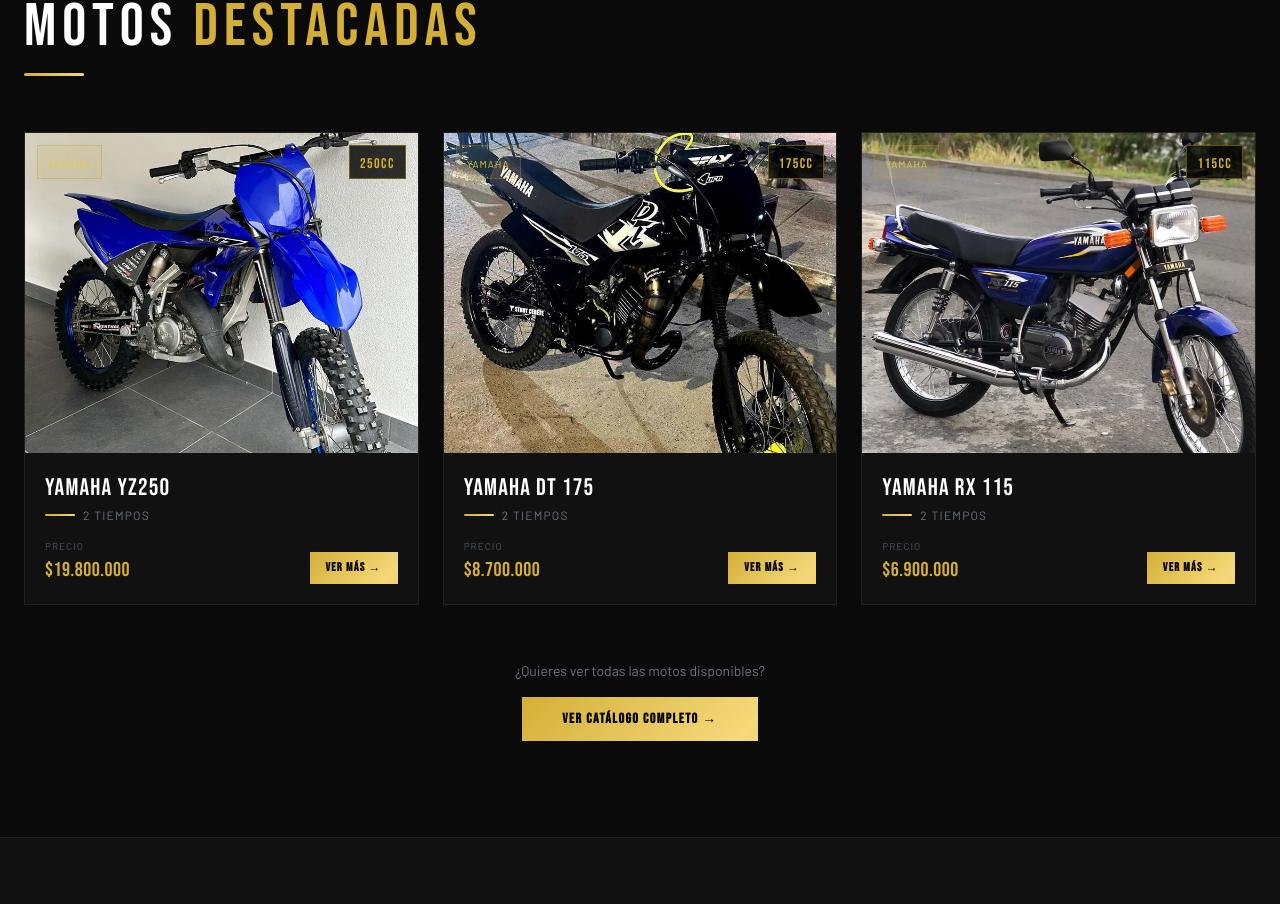
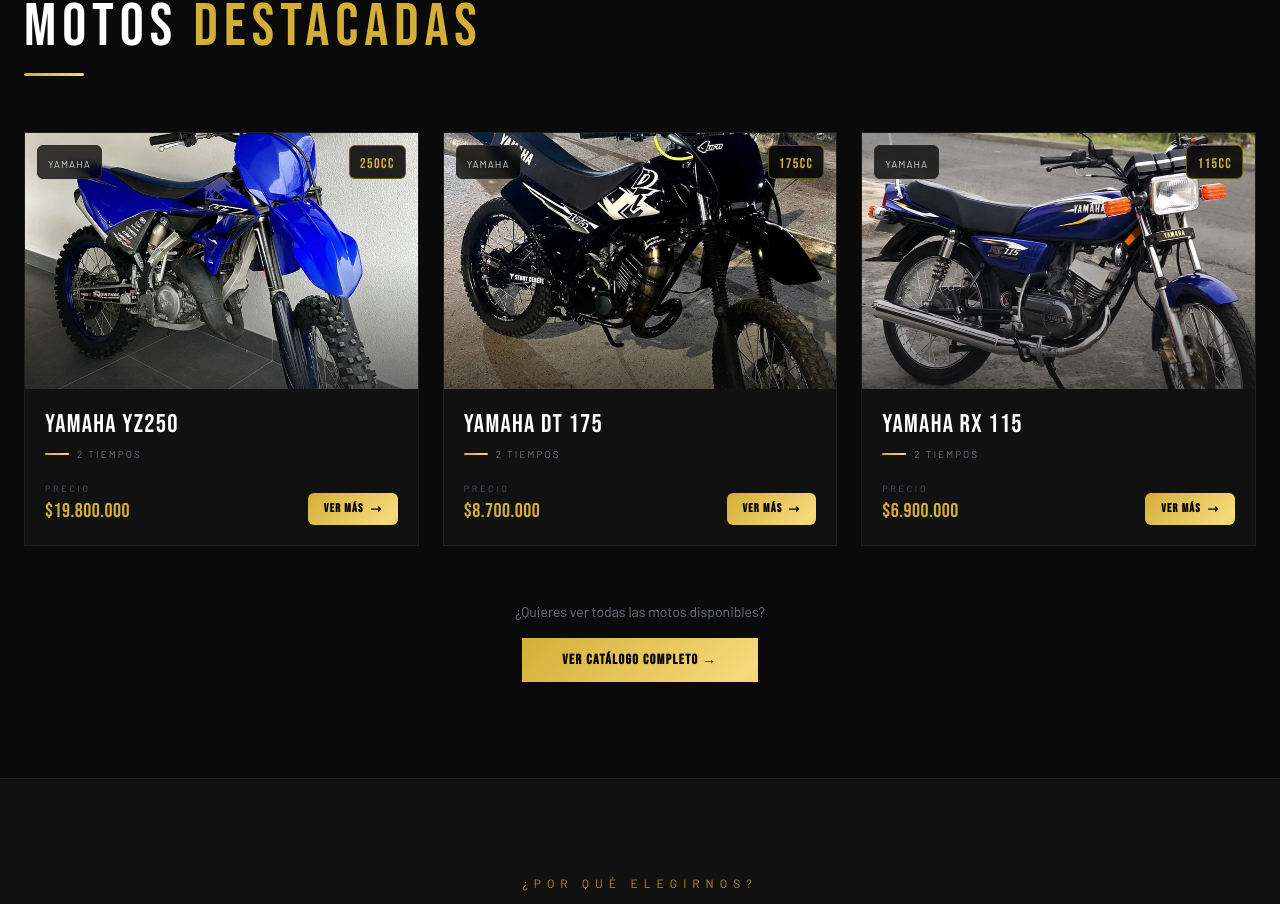
Before and after one commit to Totti058/catalogo2t, a React (Vite) app: page / in a window 1280 px wide. Shown: the part 1049-1953 px from the top of the page. Built offline with nearby package versions, Linux system fonts and the light colour scheme.

Commit message:
fix: rediseño componente MotoCard

```diff
--- a/src/components/MotoCard.tsx
+++ b/src/components/MotoCard.tsx
@@ -18,17 +18,17 @@
 
   return (
     <div
-      className={`moto-card group bg-[#111111] border border-[#222] hover:border-gold-600/50 overflow-hidden relative ${delayClass}`}
+      className={`moto-card group bg-[#111111] border border-[#1e1e1e] hover:border-gold-600/40 overflow-hidden relative ${delayClass}`}
     >
-      {/* Gold accent top line */}
-      <div className="absolute top-0 left-0 right-0 h-px bg-gradient-to-r from-transparent via-gold-500 to-transparent opacity-0 group-hover:opacity-100 transition-opacity duration-500 z-10" />
+      {/* Gold accent top line — visible on hover */}
+      <div className="absolute top-0 left-0 right-0 h-[2px] bg-gradient-to-r from-transparent via-gold-500 to-transparent opacity-0 group-hover:opacity-100 transition-opacity duration-500 z-10" />
 
       {/* Image container */}
-      <div className="relative overflow-hidden h-80 img-placeholder">
+      <div className="relative overflow-hidden h-56 sm:h-64 img-placeholder">
         <img
           src={moto.imagen}
           alt={moto.nombre}
-          className="w-full h-full object-cover transition-transform duration-500 group-hover:scale-105"
+          className="w-full h-full object-cover transition-transform duration-700 ease-out group-hover:scale-110"
           onError={(e) => {
             const target = e.currentTarget;
             target.style.display = 'none';
@@ -36,7 +36,7 @@
             if (parent && !parent.querySelector('.placeholder-inner')) {
               const ph = document.createElement('div');
               ph.className =
-                'placeholder-inner w-full h-full flex flex-col items-center justify-center gap-2';
+                'placeholder-inner w-full h-full flex flex-col items-center justify-center gap-3';
               ph.innerHTML = `
                 <svg width="60" height="60" viewBox="0 0 60 60" fill="none" xmlns="http://www.w3.org/2000/svg">
                   <path d="M8 38 Q15 25 30 28 Q42 30 52 22" stroke="#D4AF37" stroke-width="2.5" stroke-linecap="round" fill="none"/>
@@ -45,7 +45,7 @@
                   <path d="M22 40 L38 40" stroke="#D4AF37" stroke-width="1.5"/>
                   <path d="M32 20 L38 28" stroke="#D4AF37" stroke-width="2" stroke-linecap="round"/>
                 </svg>
-                <span style="color:#555;font-size:11px;font-family:Barlow,sans-serif;letter-spacing:0.15em;text-transform:uppercase;">Imagen próximamente</span>
+                <span style="color:#444;font-size:11px;font-family:Barlow,sans-serif;letter-spacing:0.15em;text-transform:uppercase;">Imagen próximamente</span>
               `;
               parent.appendChild(ph);
             }
@@ -53,54 +53,66 @@
         />
 
         {/* Cilindraje badge */}
-        <div className="absolute top-3 right-3 bg-black/80 border border-gold-600/50 px-2.5 py-1">
+        <div className="absolute top-3 right-3 bg-black/85 backdrop-blur-sm border border-gold-600/50 px-2.5 py-1 rounded-md z-10">
           <span className="font-display text-gold-500 text-sm tracking-widest">
             {moto.cilindraje}cc
           </span>
         </div>
 
         {/* Marca badge */}
-        <div className="absolute top-3 left-3 bg-gold-500/10 border border-gold-600/30 px-2.5 py-1">
-          <span className="text-gold-400 text-[10px] font-body font-600 tracking-widest uppercase">
+        <div className="absolute top-3 left-3 bg-black/75 backdrop-blur-sm border border-[#2e2e2e] px-2.5 py-1 rounded-md z-10">
+          <span className="text-gray-300 text-[10px] font-body font-600 tracking-widest uppercase">
             {moto.marca}
           </span>
         </div>
 
-        {/* Overlay on hover */}
-        <div className="absolute inset-0 bg-gradient-to-t from-black/80 via-transparent to-transparent opacity-0 group-hover:opacity-100 transition-opacity duration-400" />
+        {/* Dark gradient overlay at bottom */}
+        <div className="absolute inset-0 bg-gradient-to-t from-[#111111] via-transparent to-transparent opacity-60" />
+
+        {/* Hover overlay */}
+        <div className="absolute inset-0 bg-gradient-to-t from-black/70 via-black/10 to-transparent opacity-0 group-hover:opacity-100 transition-opacity duration-400" />
       </div>
 
       {/* Card body */}
       <div className="p-5">
-        <h3 className="font-display text-2xl text-white tracking-wider leading-tight mb-1 group-hover:text-gold-300 transition-colors duration-300">
+        {/* Name */}
+        <h3 className="font-display text-2xl md:text-[1.6rem] text-white tracking-wider leading-tight mb-1.5 group-hover:text-gold-300 transition-colors duration-300">
           {moto.nombre}
         </h3>
 
-        <div className="flex items-center gap-2 mb-4">
-          <div className="gold-line" style={{ width: '30px', height: '2px' }} />
-          <span className="text-gray-500 text-xs font-body font-300 tracking-widest uppercase">
+        {/* Subtitle line */}
+        <div className="flex items-center gap-2 mb-5">
+          <div className="gold-line" style={{ width: '24px', height: '2px' }} />
+          <span className="text-gray-500 text-[10px] font-body font-500 tracking-[0.2em] uppercase">
             2 Tiempos
           </span>
         </div>
 
-        <div className="flex items-end justify-between">
-          <div>
-            <p className="text-gray-600 text-[10px] tracking-widest uppercase font-body mb-0.5">
+        {/* Price + CTA */}
+        <div className="flex items-end justify-between gap-3">
+          <div className="min-w-0">
+            <p className="text-gray-600 text-[9px] tracking-[0.3em] uppercase font-body mb-0.5">
               Precio
             </p>
-            <p className="font-display text-gold-500 text-xl tracking-wide">
+            <p className="font-display text-gold-500 text-xl tracking-wide truncate">
               ${moto.precio.toLocaleString('es-CO')}
             </p>
           </div>
 
           <Link
             to={`/motos/${moto.id}`}
-            className="btn-gold px-4 py-2 text-xs tracking-widest uppercase font-display"
+            className="btn-gold px-4 py-2 text-xs tracking-widest uppercase font-display flex-shrink-0 flex items-center gap-1.5 rounded-md"
           >
-            Ver más →
+            Ver más
+            <svg className="w-3 h-3" fill="none" stroke="currentColor" strokeWidth="2.5" viewBox="0 0 24 24">
+              <path strokeLinecap="round" strokeLinejoin="round" d="M17 8l4 4m0 0l-4 4m4-4H3" />
+            </svg>
           </Link>
         </div>
       </div>
+
+      {/* Bottom hover bar */}
+      <div className="absolute bottom-0 left-0 right-0 h-[2px] bg-gradient-to-r from-gold-700 via-gold-400 to-gold-700 scale-x-0 group-hover:scale-x-100 transition-transform duration-500 origin-left" />
     </div>
   );
 }
```
